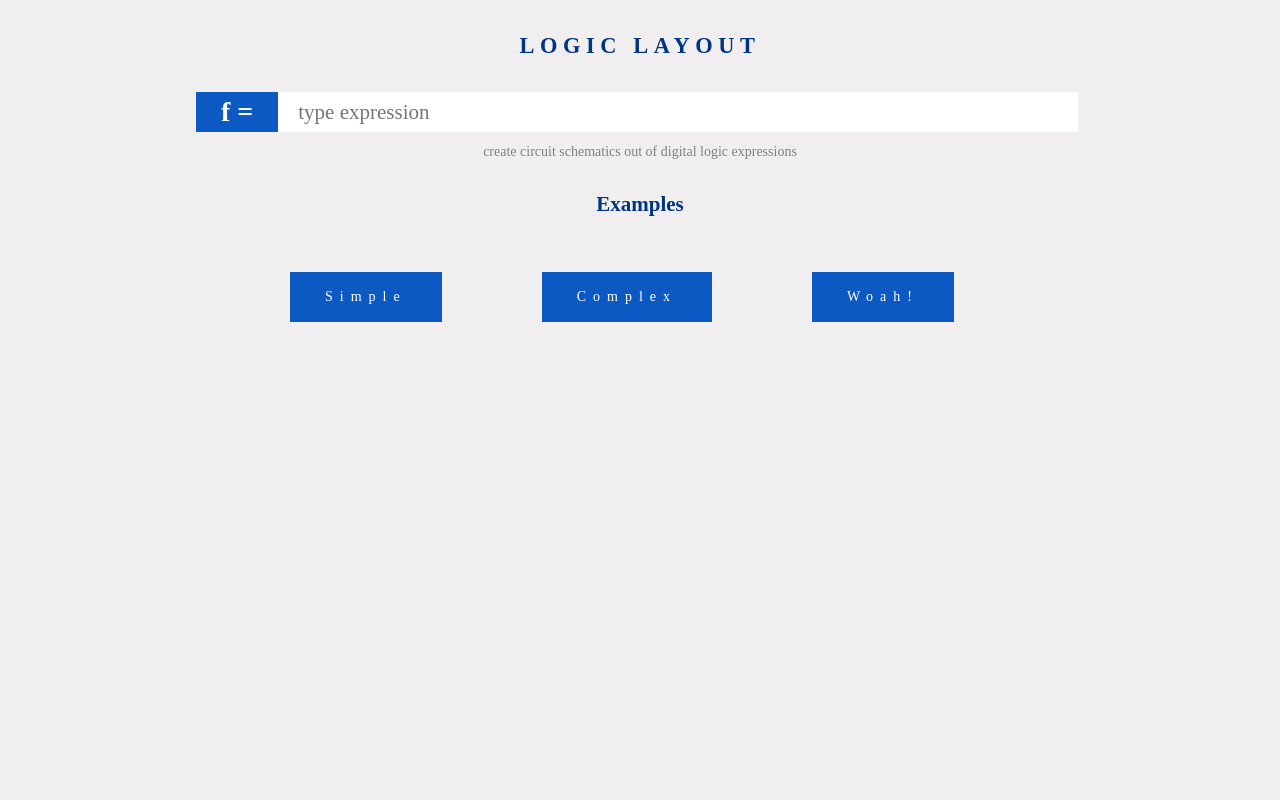
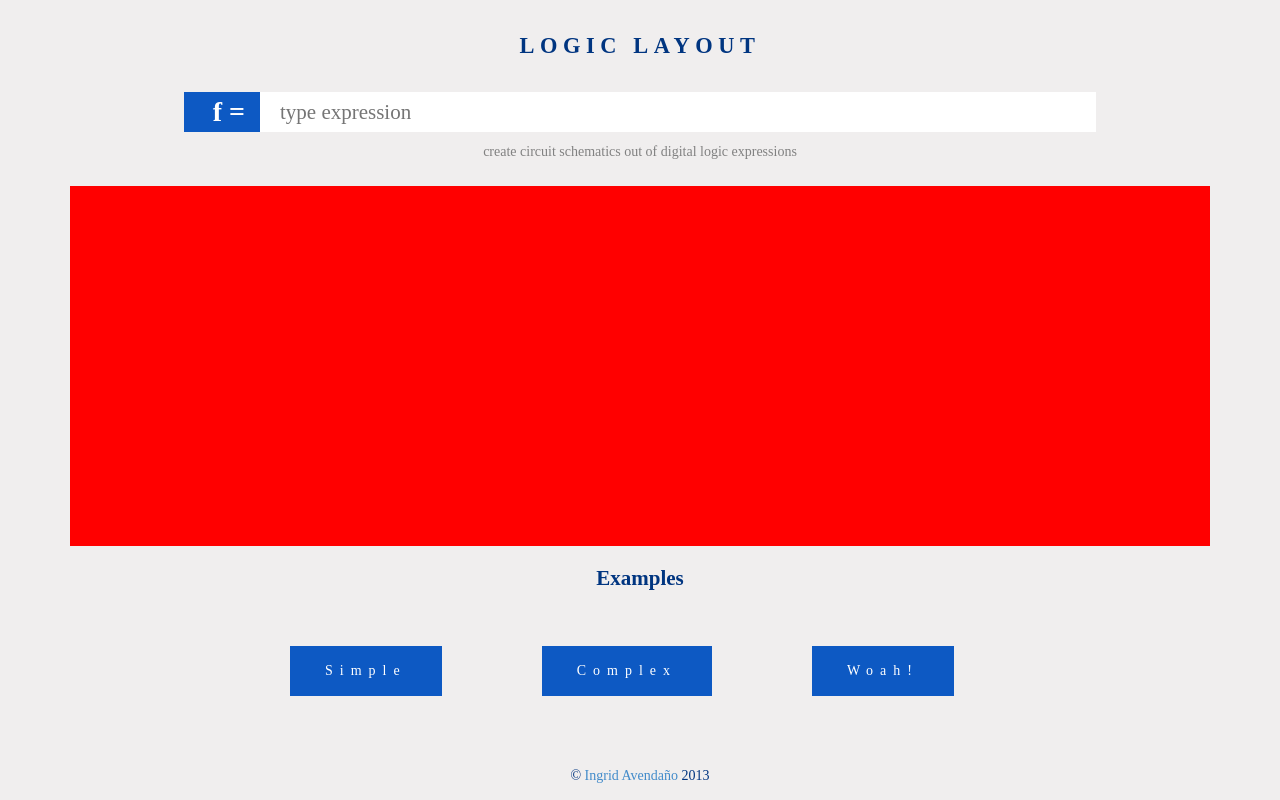
Before and after one commit to ingridavendano/logiclayout, a Flask app: page / in a window 1280 px wide. Run offline with Flask 2, Linux system fonts and the light colour scheme; some web fonts are replaced.

Commit message:
Fixing the frontend to look nicer.

```diff
--- a/static/css/main.css
+++ b/static/css/main.css
@@ -80,19 +80,20 @@ body {
 }
 
 div.input-group {
-    width: 888px;
+    /*width: 888px;*/
     margin: 0 auto;
 }
 
 span.label {
     background: #0d59c3;
-    padding: 0px 25px 20px 25px;
+    /*padding: 0px 15px 20px 15px;*/
+    padding-bottom: 20px;
     font-size: 2em;
     color: #FFF;
     float: left;
     font-weight: bold;
     height: 40px;
-
+    text-align: right;
 }
 
 span.highlight {
@@ -104,11 +105,12 @@ span.highlight {
 input.expression {
     border: 0;
     padding: 20px;
-    width: 800px;
+    /*width: 800px; */
     font-size: 1.5em;
-    float: left;
+    /*float: left;*/
     color: #003580;
     height: 40px;
+    /*width: 72%;*/
 }
 
 .example-submit {
@@ -141,3 +143,16 @@ footer {
     width: 100%;
     bottom: 0;
 }
+
+.empty-space {
+    background-color: red;
+    height: 45%;
+}
+
+#expression {
+    float: center;
+    margin: auto;
+    width: 80%;
+
+    /*position: relative;*/
+}
--- a/templates/index.html
+++ b/templates/index.html
@@ -1,17 +1,11 @@
 {% extends 'master.html' %}
 {% block body %}
-
-<!-- <div class="content">
-<p>
-    Type in a <a href="http://en.wikipedia.org/wiki/Logic_gate">digital logic</a> expression. Please use <code>&</code> for AND, <code>|</code> for OR, <code>~</code> for NOT, <code>^</code> for XOR.
-</p>
-</div> -->
 
 <!-- Main input bar to get expressions -->
 <form action="/" method="POST" id="expression">
     <div class="input-group">
-        <span class="label">f =</span>
-        <input type="text" class="expression" name="logic-expression" placeholder="type expression">
+        <span class="label col-lg-1">f =</span>
+        <input type="text" class="expression col-lg-11" name="logic-expression" placeholder="type expression">
     </div>
 </form>
 
@@ -27,13 +21,18 @@
 <!-- Scroll bar that displays if a circuit is created -->
 {% if display is defined %}
     <input type="text" class="slider" value="" data-slider-min="0.4" data-slider-max="3" data-slider-step=".01" data-slider-value="1.7" data-slider-orientation="vertical" data-slider-selection="before" data-slider-tooltip="hide">
-{% endif %}
+
 
 <!-- HTML5 Canvas -->
 <div class="schematic">
     <canvas id="canvas" resize></canvas>
 </div>
 
+{% else %}
+
+<div class="col-md-12 empty-space"></div>
+
+{% endif %}
 <!-- JavaScript using Jinja to determine if JSON results exist -->
 <script type="text/javascript" src="/static/js/paper.js"></script>
 <script type="text/javascript">
@@ -55,6 +54,8 @@
 <script type="text/javascript" src="/static/js/display.js"></script>
 <script type="text/paperscript" src="/static/js/circuit.js" canvas="canvas"></script>
 
+
+{% if display is not defined %}
 <h2>Examples</h2>
 <div class="examples">
 <form action="/" method="POST">
@@ -76,7 +77,8 @@
     </div>
 </div>
 </form>
+{% endif %}
 
 
 
- {% endblock %}
+{% endblock %}
--- a/templates/master.html
+++ b/templates/master.html
@@ -22,14 +22,6 @@
     <script type="text/javascript" src="/static/js/paper.js"></script>
   </head>
   <body>
-
-        <!-- Nav Bar -->
-        <!-- <nav class="navbar navbar-default" role="navigation">
-            <div class="navbar-header">
-                <a class="navbar-brand" href="#">Logic Layout</a>
-            </div>
-        </nav> -->
-
     <div class="top">
           <h1>LOGIC LAYOUT</h1>
     </div>
@@ -42,10 +34,10 @@
     <!-- <a href="https://github.com/ingridavendano/logiclayout"><img style="position: absolute; top: 0; right: 0; border: 0;" src="https://s3.amazonaws.com/github/ribbons/forkme_right_orange_ff7600.png" alt="Fork me on GitHub"></a> -->
 
     <!-- Credits -->
-        <!-- <footer>
+    <footer>
       <p align='center'>
       &copy; <a href="https://twitter.com/ingridavendano">Ingrid Avenda&ntilde;o</a> 2013
       </p>
-        </footer> -->
+    </footer>
   </body>
 </html>
```
Lines whose indentation alone changed are shown as unchanged.
